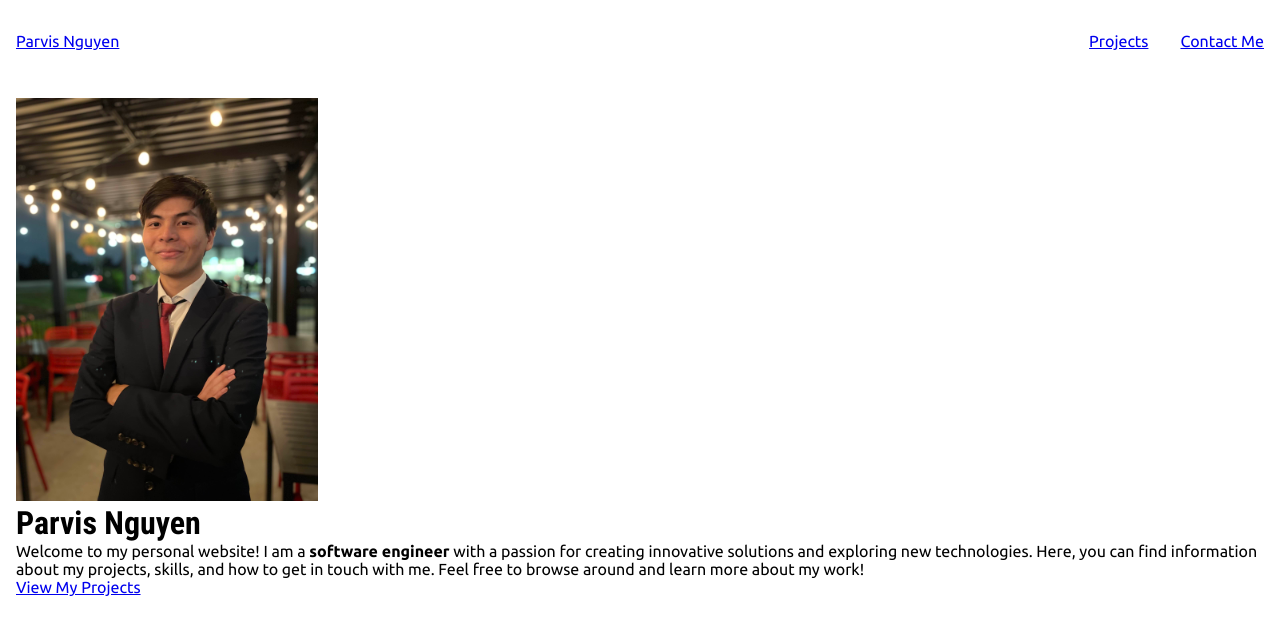
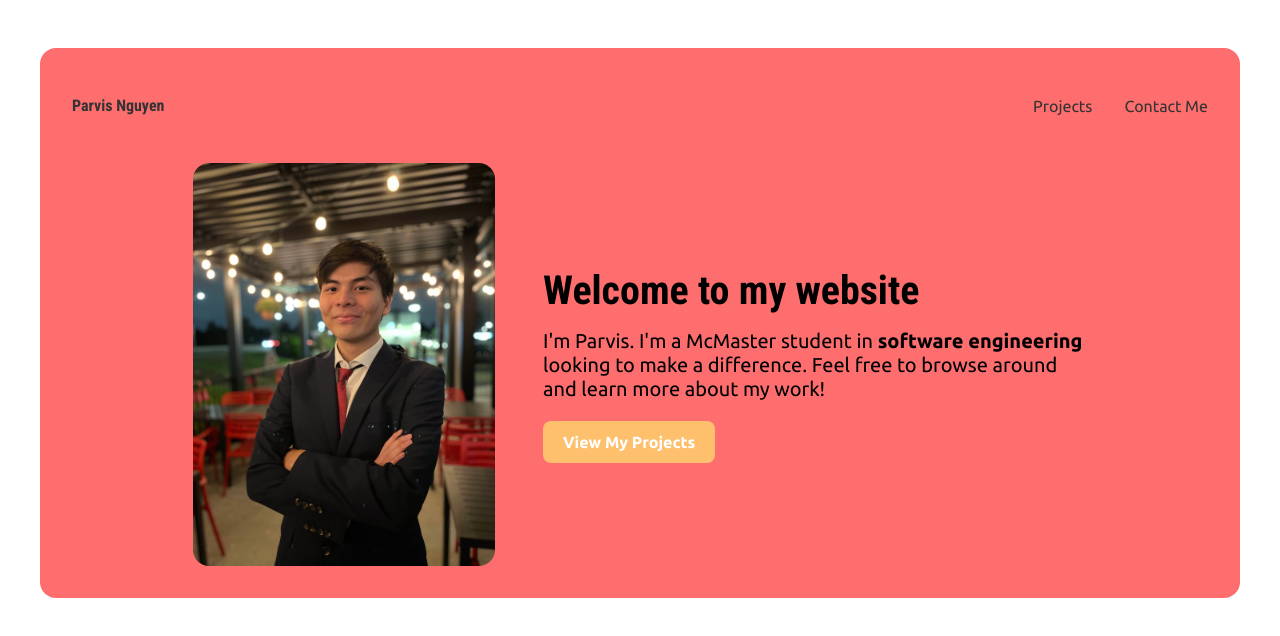
Before and after one commit to ParvisNguyen/Personal-Website, a plain HTML site: page index.html in a window 1280 px wide. Drawn offline with Linux system fonts and the light colour scheme.

Commit message:
More added to style.css

```diff
--- a/index.html
+++ b/index.html
@@ -18,8 +18,8 @@
         <div class="flex-container">
             <img height = "403px" width = "302px" src="Images/Portrait.jpg">
             <div class="text-container">
-                <h1>Parvis Nguyen</h1>
-                <p>Welcome to my personal website! I am a <strong>software engineer</strong> with a passion for creating innovative solutions and exploring new technologies. Here, you can find information about my projects, skills, and how to get in touch with me. Feel free to browse around and learn more about my work!</p>
+                <h1>Welcome to my website</h1>
+                <p>I'm Parvis. I'm a McMaster student in <strong>software engineering</strong> looking to make a difference. Feel free to browse around and learn more about my work!</p>
                 <a href="#my-projects" class="cta-button secondary">View My Projects</a>
             </div>
         </div>
--- a/style.css
+++ b/style.css
@@ -9,6 +9,9 @@ Ubuntu*/
     --text-colour: #333;
     --primary-colour: #ffc06e;
     --secondary-colour: #8D8DFF;
+    --colour-1: #ff6e6e;
+    --colour-2: #6eff6e;
+    --colour-3: #6e6eff;
 }
 
 /*Removing default spacing to prevent unexpected behaviour*/
@@ -42,7 +45,7 @@ nav {
     width: min (1000px, 100%);
 }
 
-/*Navigation Bar*/
+/*Navigation Unordered list*/
 nav ul {
     /*Display as flex container into horizontal row*/
     display: flex;
@@ -57,4 +60,72 @@ nav ul {
 nav li:first-child {
     /*Adds left margin to first item*/
     margin-right: auto;
+    font-family: Roboto Condensed, sans-serif;
+    font-weight: bold;
 }
+
+nav a {
+    /*Anchor tag styles*/
+    text-decoration: none;
+    color: var(--text-colour);
+}
+
+nav a:hover{
+    /*Hover effect by underlining for links*/
+    text-decoration: underline;
+}
+
+header, section{
+    /*Vertical spacing, center horizontally*/
+    margin: 2em auto;
+    /*Grow upto 75em wide and not overflow screen*/
+    width: min(75em,100%);
+    background-color: var(--colour-1);
+    padding: min(2em, 15%);
+    /*Adds rounded corners*/
+    border-radius: 1em;
+}
+
+.flex-container{
+    /*Arrange chart elements side by side*/
+    display: flex;
+    /*Align center horizontally*/
+    justify-content: center;
+    /*Align center vertically*/
+    align-items: center;
+    /*Allow items to stack on smaller screens*/
+    flex-wrap: wrap;
+    /*Adds space between items*/
+    gap: 3em;
+}
+
+header img {
+    max-width: 100%;
+    border-radius: 1em;
+    object-fit: cover;
+    object-position: bottom;
+}
+
+.text-container {
+    /* flex: grow behaviour, flex shrink, flex basis */
+    flex: 0 1 34em;
+}
+
+h1{
+    font-size: 2.5rem;
+}
+
+.text-container p{
+    margin: .75em 0 1em 0;
+    font-size: 1.25rem;
+}
+
+.cta-button {
+    display: inline-block;
+    text-decoration: none;
+    color: white;
+    background-color: var(--primary-colour);
+    padding: .75em 1.25em;
+    border-radius: .5em;
+    font-weight:600;
+}
```
